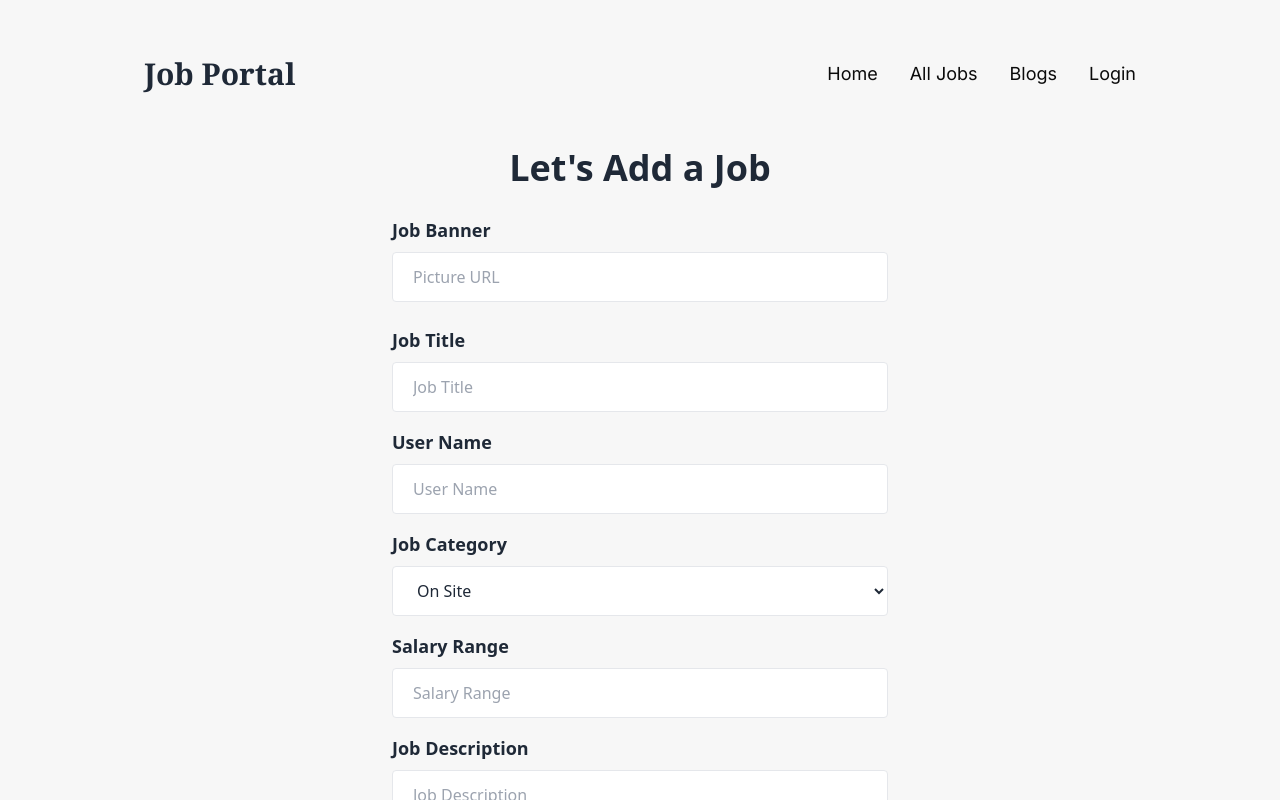
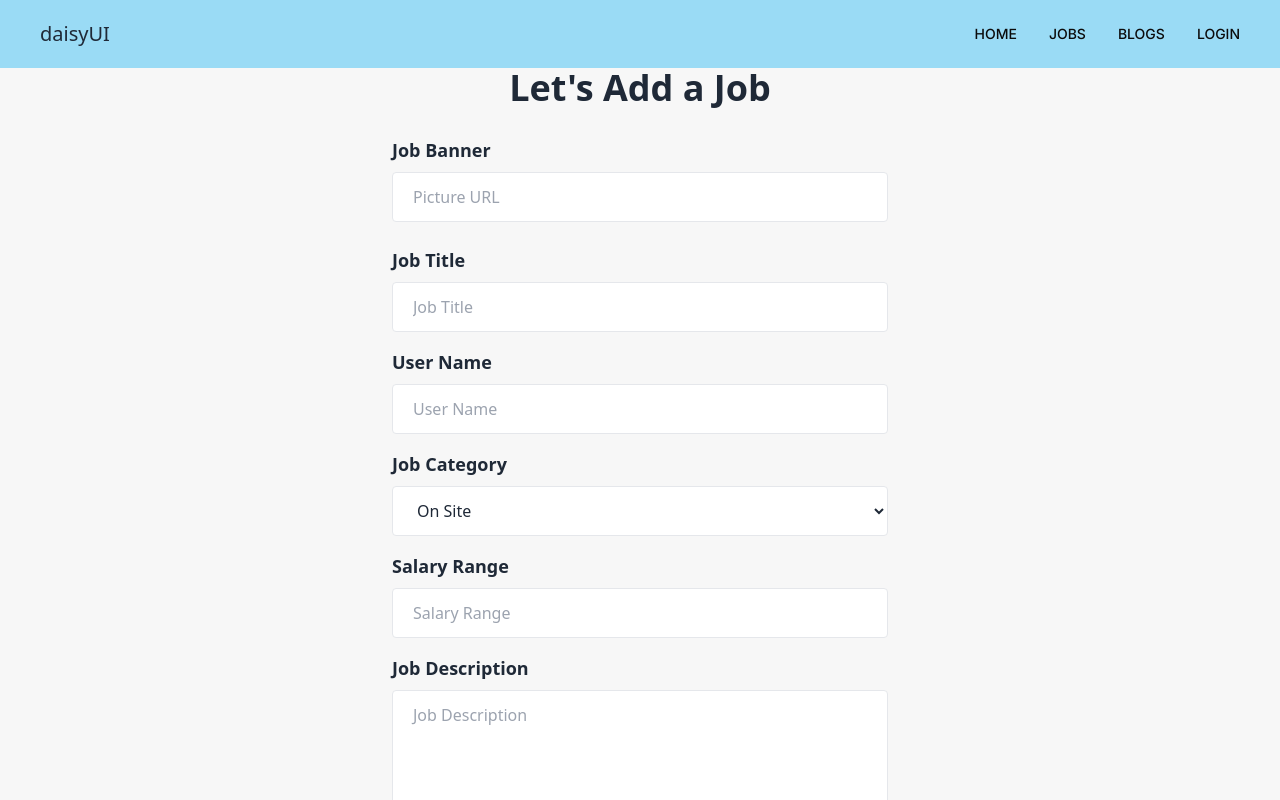
Before and after one commit to Niloy11111/job-management-client, a React (Vite) app: page /addAJob in a window 1280 px wide. Shown: the top 800 px of the page. Built offline with nearby package versions, Linux system fonts and the light colour scheme; no server answers.

Commit message:
show all jobs in jobs route with company logo and other valuable information about the job

```diff
--- a/src/JobByCategory/JobByCategory.jsx
+++ b/src/JobByCategory/JobByCategory.jsx
@@ -52,7 +52,7 @@ const JobByCategory = () => {
 
 
     return (
-        <div className="my-20">
+        <div className="my-36">
             <h2 className="text-3xl mb-6 font-bold text-center font-inter">Job By Category</h2>
 
             <Tabs className=''>
--- a/src/NavBar/NavBar.jsx
+++ b/src/NavBar/NavBar.jsx
@@ -5,52 +5,72 @@ import { AuthContext } from "../AuthProvider/AuthProvider";
 
 const NavBar = () => {
 
-    const {user , logOut} = useContext(AuthContext) ;
+    const { user, logOut } = useContext(AuthContext);
 
     console.log(user?.photoURL)
 
     const navlinksBeforeLogin = <>
-     <NavLink to="/" className={({ isActive, isPending }) =>
-            isPending ? "pending" : isActive ? " text-[#FF444A] underline" : ""
-        }><li className="">Home</li></NavLink>
-         <NavLink to="/allJobs" className={({ isActive, isPending }) =>
-            isPending ? "pending" : isActive ? " text-[#FF444A] underline" : ""
-        }><li className="">All Jobs</li></NavLink>
+        <li>
+            <NavLink to="/"  className={({ isActive, isPending }) =>
+                isPending ? "pending" : isActive ? "  bg-[#1d2d5a] text-[#FFF] px-3 py-3 rounded" : ""
+            }>HOME</NavLink>
+        </li>
 
-<NavLink to="/blogs" className={({ isActive, isPending }) =>
-            isPending ? "pending" : isActive ? " text-[#FF444A] underline" : ""
-        }><li className="">Blogs</li></NavLink>
+        <li>
+            <NavLink to="/allJobs"  className={({ isActive, isPending }) =>
+                isPending ? "pending" : isActive ? "  bg-[#1d2d5a] text-[#FFF] px-3 py-3 rounded" : ""
+            }>JOBS</NavLink>
+        </li>
 
-<NavLink to='/login' className={({ isActive, isPending }) =>
-            isPending ? "pending" : isActive ? "text-[#FF444A] underline" : ""
-        }><li>Login</li></NavLink>
+        <li>
+            <NavLink to="/blogs"  className={({ isActive, isPending }) =>
+                isPending ? "pending" : isActive ? "  bg-[#1d2d5a] text-[#FFF] px-3 py-3 rounded" : ""
+            }>BLOGS</NavLink>
+        </li>
+
+        <li>
+            <NavLink to='/login'  className={({ isActive, isPending }) =>
+                isPending ? "pending" : isActive ? "  bg-[#1d2d5a] text-[#FFF] px-3 py-3 rounded" : ""
+            }>LOGIN</NavLink>
+        </li>
 
     </>
 
     const navLinks = <>
-        <NavLink to="/" className={({ isActive, isPending }) =>
-            isPending ? "pending" : isActive ? " text-[#FF444A] underline" : ""
-        }><li className="">Home</li></NavLink>
+        <li className="">
+            <NavLink to="/"  className={({ isActive, isPending }) =>
+                isPending ? "pending" : isActive ? "  bg-[#1d2d5a] text-[#FFF] px-3 py-3 rounded" : ""
+            }>HOME</NavLink>
+        </li>
 
+        <li className="">
             <NavLink to="/allJobs" className={({ isActive, isPending }) =>
-            isPending ? "pending" : isActive ? " text-[#FF444A] underline" : ""
-        }><li className="">All Jobs</li></NavLink>
+                isPending ? "pending" : isActive ? "  bg-[#1d2d5a] text-[#FFF] px-3 py-3 rounded" : ""
+            }>JOBS</NavLink>
+        </li>
 
-        <NavLink to="/addAJob" className={({ isActive, isPending }) =>
-            isPending ? "pending" : isActive ? " text-[#FF444A] underline" : ""
-        }><li className="">Add A Job</li></NavLink>
+        <li>
+            <NavLink to="/addAJob"  className={({ isActive, isPending }) =>
+                isPending ? "pending" : isActive ? "  bg-[#1d2d5a] text-[#FFF] px-3 py-3 rounded" : ""
+            }>ADD JOB</NavLink>
+        </li>
 
-        <NavLink to="/myJobs" className={({ isActive, isPending }) =>
-            isPending ? "pending" : isActive ? " text-[#FF444A] underline" : ""
-        }><li className="">My Jobs</li></NavLink>
+        <li>
+            <NavLink to="/myJobs"  className={({ isActive, isPending }) =>
+                isPending ? "pending" : isActive ? "  bg-[#1d2d5a] text-[#FFF] px-3 py-3 rounded" : ""
+            }>MY JOBS</NavLink>
+        </li>
 
-        <NavLink to="/blogs" className={({ isActive, isPending }) =>
-            isPending ? "pending" : isActive ? " text-[#FF444A] underline" : ""
-        }><li className="">Blogs</li></NavLink>
+        <li>
+            <NavLink to="/blogs"  className={({ isActive, isPending }) =>
+                isPending ? "pending" : isActive ? "  bg-[#1d2d5a] text-[#FFF] px-3 py-3 rounded" : ""
+            }>BLOGS</NavLink>
+        </li>
 
         {/* <img className="w-[55px] rounded-full" src={user?.photoURL}></img> */}
 
-       <div className="dropdown dropdown-end">
+       <li>
+       <div className="dropdown hidden lg:block dropdown-end">
             <label tabIndex={0} className="btn btn-ghost btn-circle avatar">
                 <div className="w-[60px] rounded-full">
                     <img src={user?.photoURL} alt={user?.displayName} />
@@ -70,17 +90,36 @@ const NavBar = () => {
             </ul>
         </div>
 
+       </li>
 
     </>
     return (
-        <div className="flex  items-center flex-col lg:flex-row  justify-between mb-14 ">
+        <div className="flex px-10 static -mx-12 lg:-mx-36 bg-[#9ADBF5] items-center flex-col lg:flex-row py-3 lg:py-5 justify-between  ">
 
-            <div className="flex items-center">
+            {/* <div className="flex items-center">
                <h2 className="text-3xl font-bold font-serif"> Job Portal</h2>
+            </div> */}
+
+            <div className="navbar-start">
+                <div className="dropdown ">
+                    <label tabIndex={0} className="btn btn-ghost lg:hidden">
+                        <svg xmlns="http://www.w3.org/2000/svg" className="h-5 w-5" fill="none" viewBox="0 0 24 24" stroke="currentColor"><path strokeLinecap="round" strokeLinejoin="round" strokeWidth="2" d="M4 6h16M4 12h8m-8 6h16" /></svg>
+                    </label>
+                    <ul tabIndex={0} className="text-sm font-inter font-medium  menu menu-sm dropdown-content mt-3 z-[1] p-2 shadow bg-base-100 rounded-box w-52">
+                        {/* <li><a>Item 1</a></li>
+        <li><a>Item 1</a></li>
+        <li><a>Item 1</a></li> */}
+                        {
+                            user ? navLinks : navlinksBeforeLogin
+                        }
+
+                    </ul>
+                </div>
+                <a className=" text-xl">daisyUI</a>
             </div>
 
             <div className="flex justify-center">
-                <ul className="flex justify-center items-center text-[#0B0B0B]  flex-col lg:flex-row gap-1 lg:gap-8 text-lg font-Inter font-normal">
+                <ul className="hidden text-sm font-inter font-medium lg:flex justify-center items-center text-[#0B0B0B]  flex-col lg:flex-row gap-1 lg:gap-8  font-Inter">
 
 
                     {
--- /dev/null
+++ b/src/Pages/AllJobsPage/AllJobs.jsx
@@ -0,0 +1,26 @@
+import { useLoaderData } from "react-router-dom";
+import SingleJobInfo from "./SingleJobInfo";
+
+
+const AllJobs = () => {
+
+    const alljobsInfos = useLoaderData() ;
+
+
+    return (
+        <div >
+
+           <div className="grid gap-6 grid-cols-2">
+           {
+                alljobsInfos.map(singlejobinfo => <SingleJobInfo
+                    singlejobinfo={singlejobinfo}
+                key={singlejobinfo._id}
+                ></SingleJobInfo> )
+            }
+           </div>
+
+        </div>
+    );
+};
+
+export default AllJobs;
--- /dev/null
+++ b/src/Pages/AllJobsPage/SingleJobInfo.jsx
@@ -0,0 +1,36 @@
+
+
+const SingleJobInfo = ({ singlejobinfo }) => {
+
+    const { PictureURL, jobTitle, userName, jobCategory, salaryRange, description, jobPostingDate, applicationDeadline, applicants, logo, about } = singlejobinfo;
+    return (
+        <div>
+            <div className="bg-[#FFF] flex items-center justify-between pb-3 border-b pr-4 hover:bg-[#ebf8fd] border-[#9adbf5] rounded">
+
+                <div className="flex gap-5 pt-7 ">
+                    <div className="ml-3 flex justify-center rounded items-center w-[100px] bg-[FFF] border h-[100px]">
+                        <img className="" src={logo}></img>
+                    </div>
+
+                    <div className="">
+                        <h2 className="text-xl mb-1 font-medium font-inter ">{jobTitle}</h2>
+                        <p className="text-[#53565f]text-sm font-normal font-inter">Hiring Manager <span className="bg-[#ebf8fd] hover:bg-[#9adbf5] ml-1 p-1 rounded">{userName}</span> </p>
+                        <p className="text-[#737478] text-sm">Posted on {jobPostingDate}</p>
+                    </div>
+                </div>
+
+                <div>
+                    <p>{applicationDeadline}</p>
+                    <p>{salaryRange}</p>
+                    <button className="border border-[#1d2d5a] text-[#1d2d5a] text-sm hover:text-[#FFF] px-10 py-3 font-inter font-normal rounded hover:bg-[#1d2d5a]">VIEW JOB</button>
+                </div>
+
+
+            </div>
+
+        </div>
+    );
+
+};
+
+export default SingleJobInfo;
--- a/src/Root/Root.jsx
+++ b/src/Root/Root.jsx
@@ -4,8 +4,8 @@ import NavBar from '../NavBar/NavBar';
 
 const Root = () => {
     return (
-        <div className='px-12 lg:px-36 pt-8 lg:pt-14 bg-[#f7f7f7]'>
-            <NavBar></NavBar>
+        <div className='px-12 lg:px-36  bg-[#f7f7f7]'>
+            <NavBar className=" "></NavBar>
             <Outlet></Outlet>
         </div>
     );
--- a/src/Routes/Routes.jsx
+++ b/src/Routes/Routes.jsx
@@ -6,6 +6,7 @@ import HomePage from "../Pages/Home/HomePage";
 import Login from "../Pages/Login/Login";
 import AddAJob from "../AddAJob/AddAJob";
 import SingleJobDetails from "../SingleJobDetails/SingleJobDetails";
+import AllJobs from "../Pages/AllJobsPage/AllJobs";
 
 
 
@@ -33,6 +34,12 @@ export const router = createBrowserRouter([
                 loader : ({params}) => fetch(`http://localhost:5000/alljobs/${params.id} `),
                 element : <SingleJobDetails></SingleJobDetails>
             },
+            {
+                path : '/allJobs',
+                loader : () => fetch('http://localhost:5000/allJobs'),
+                element : <AllJobs></AllJobs>
+
+            }
 
 
         ]
--- a/src/SingleJob/SingleJob.jsx
+++ b/src/SingleJob/SingleJob.jsx
@@ -7,7 +7,7 @@ const SingleJob = ({job}) => {
     const {_id,  PictureURL, jobTitle, userName, jobCategory, salaryRange,description, jobPostingDate, applicationDeadline, applicants} = job ;
 
     return (
-        <div className="space-y-2  ease-in duration-300 p-4 transition  delay-130 bg-[#FFF] hover:-translate-y-1 hover:scale-110 hover:border-2 border-purple-300 rounded">
+        <div className="space-y-2  ease-in duration-300 p-4 transition  delay-100 bg-[#FFF] hover:-translate-y-1 hover:scale-110 hover:border-2 border-purple-300 rounded">
 
 
             <h2 className="font-serif text-2xl font-normal"> {jobTitle}</h2>
```
Also changed, not shown: src/Banner/Banner.jsx (+23 -17 lines), src/SingleJobDetails/SingleJobDetails.jsx (+8 -3 lines). Lines whose indentation alone changed are shown as unchanged.
